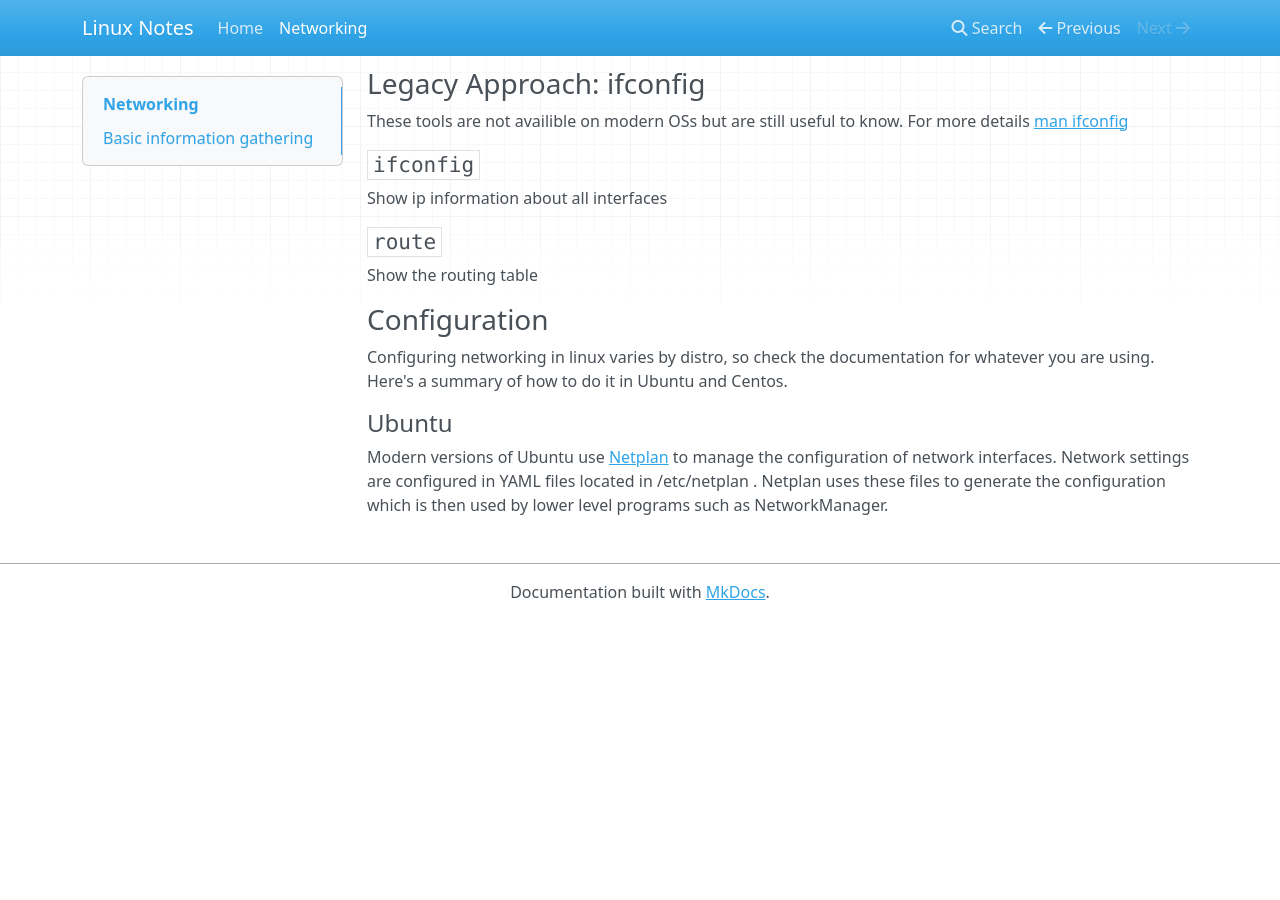
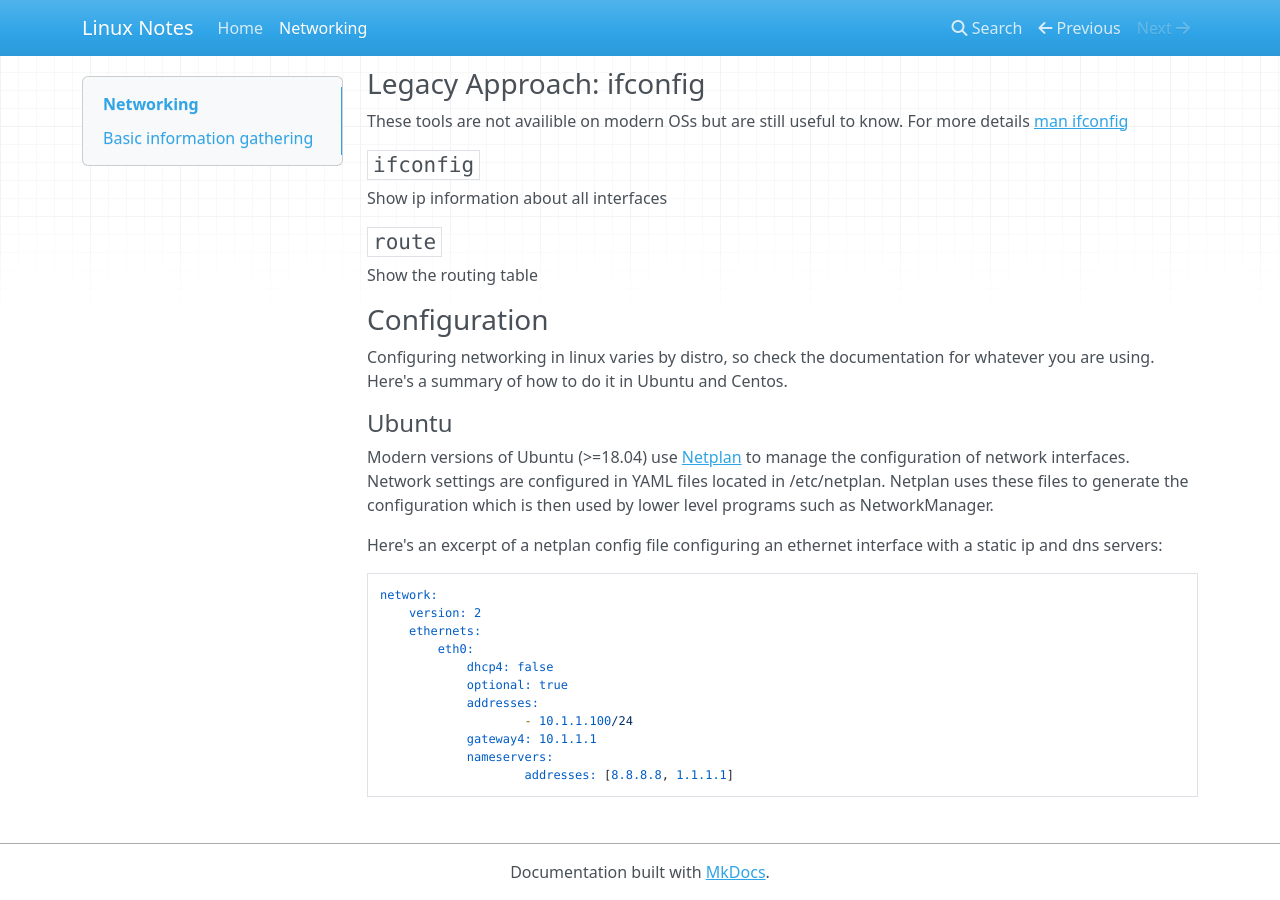
Before and after one commit to dhall0803/mkdocs_linux, an MkDocs documentation site: the page built from docs/networking.md, in a window 1280 px wide and 900 px high, scrolled down 635 px. Built offline with MkDocs 1.6.1, drawn with Linux system fonts in a browser that asks for light colours; nearby versions of some CDN libraries; before the commit the page ends 1255 px from its top, so only the background shows below that.

Commit message:
Added example

````diff
--- a/docs/networking.md
+++ b/docs/networking.md
@@ -46,4 +46,19 @@ Configuring networking in linux varies by distro, so check the documentation for
 
 #### Ubuntu
 
-Modern versions of Ubuntu use [Netplan](https://netplan.io/) to manage the configuration of network interfaces. Network settings are configured in YAML files located in /etc/netplan . Netplan uses these files to generate the configuration which is then used by lower level programs such as NetworkManager.
+Modern versions of Ubuntu (>=18.04) use [Netplan](https://netplan.io/) to manage the configuration of network interfaces. Network settings are configured in YAML files located in /etc/netplan. Netplan uses these files to generate the configuration which is then used by lower level programs such as NetworkManager.
+
+Here's an excerpt of a netplan config file configuring an ethernet interface with a static ip and dns servers:
+```
+network:
+    version: 2
+    ethernets:
+        eth0:
+            dhcp4: false
+            optional: true
+            addresses:
+                    - 10.1.1.100/24
+            gateway4: 10.1.1.1
+            nameservers:
+                    addresses: [8.8.8.8, 1.1.1.1]
+```
````
